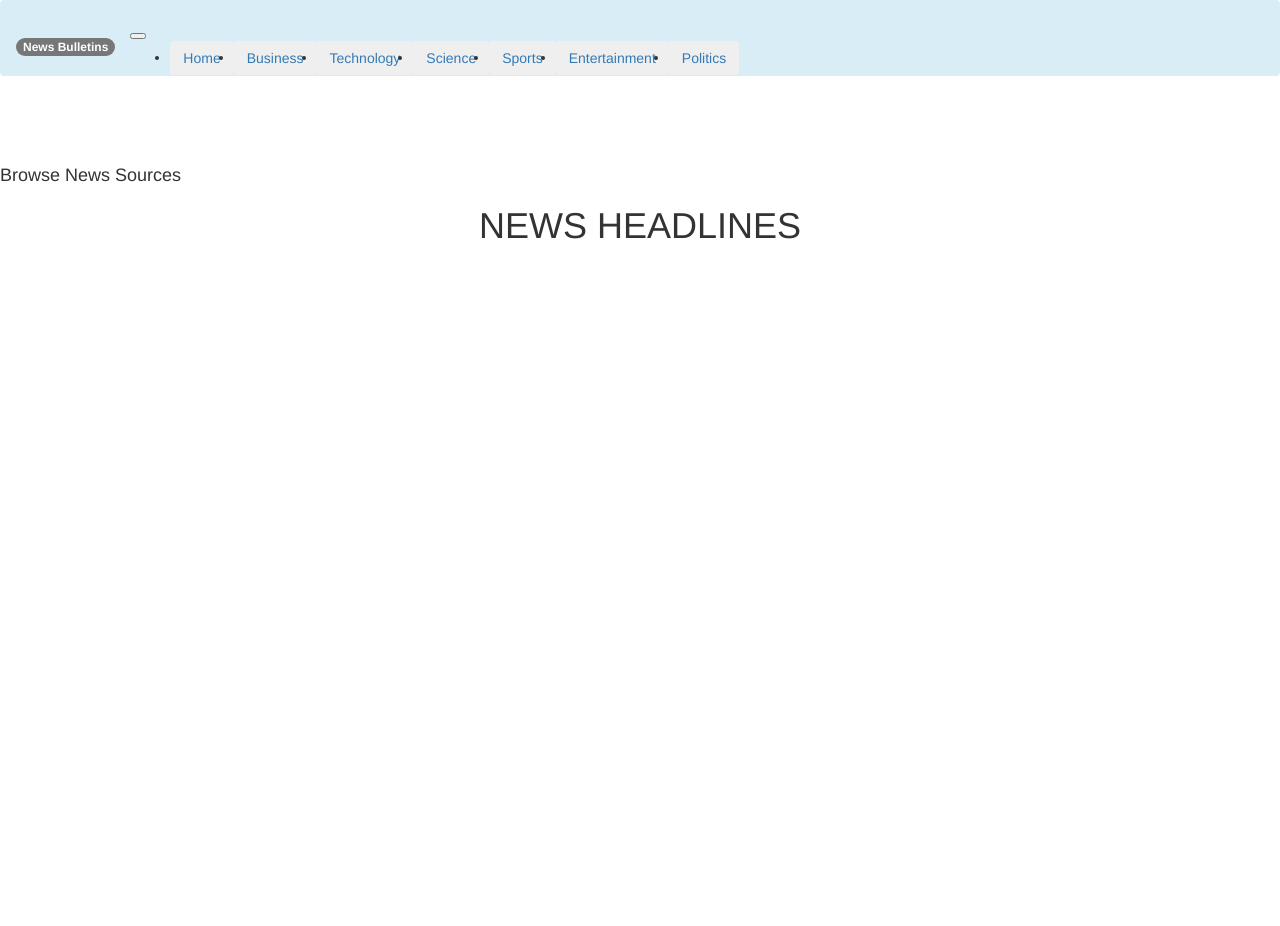
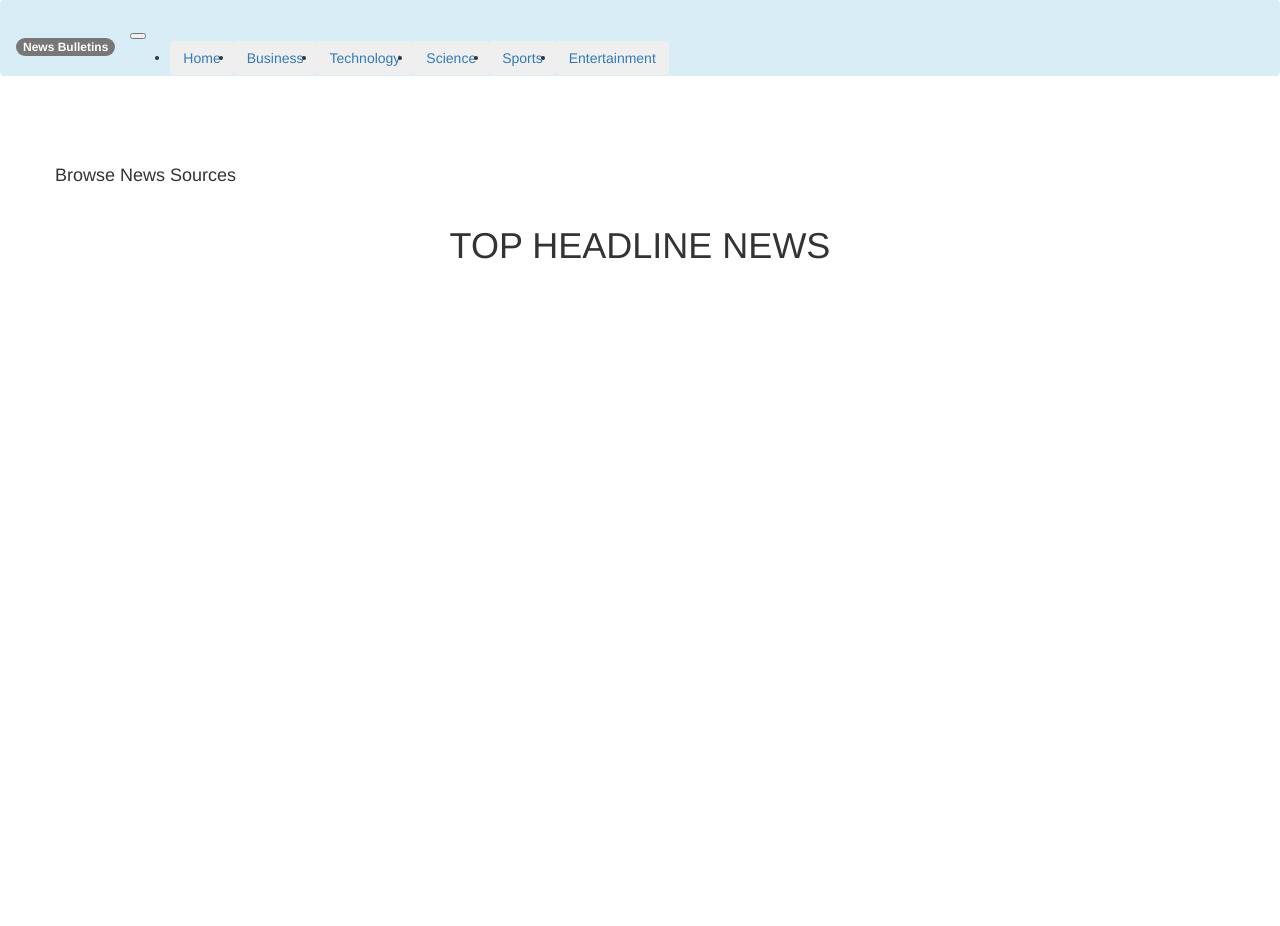
Before and after one commit to mercyakuku/News-Sources-App, a Flask app: template app/templates/index.html in a window 1280 px wide. Before the commit the page ends 239 px from the top, so only its background shows below. Run offline with Flask 2, Linux system fonts and the light colour scheme; the template is opened without the code that fills it, so the values that code supplies are empty; some libraries are stand-ins or nearby versions.

Commit message:
Updated requirements file

```diff
--- a/app/static/index.css
+++ b/app/static/index.css
@@ -1,3 +1,29 @@
+.main {
+  flex: 1 1 0;
+  display: flex;
+}
+.container-fluid {
+display: flex;
+}
+.col-9 {
+overflow-y: auto;
+height: 90vh; /* NEW */
+}
+
+
+
+
+
+
+
+
+
+
+
+
+
+
+
 /* .main {
     flex: 1 1 0;
     display: flex;
@@ -5,7 +31,26 @@
 .container-fluid {
   display: flex;
 }
-.col-9 {
-  overflow-y: auto;
-  height: 90vh;
-} */
+
+/* img{
+height: 200px;
+width: 200px;
+}
+.card{
+  height: 600px;
+  width: 1000px;
+}
+#row1{
+
+ height: 500px;
+
+}
+#nav{
+  margin-top: 40%;
+}
+#divmain{
+  margin-top: 10%;
+}
+#col1{
+  margin-top: 10%;
+}*/
--- a/app/templates/categories.html
+++ b/app/templates/categories.html
@@ -16,7 +16,7 @@
             <h5 class="card-title">{{category.author}}</h5>
             <p class="card-text">{{category.description}}</p>
             <a href="{{category.url}}">
-              <p class="card-text">Click here to view more details!</p>
+              <p class="card-text">Click here for more details!</p>
             </a>
           </div>
           <div class="card-footer">
--- a/app/templates/index.html
+++ b/app/templates/index.html
@@ -1,5 +1,5 @@
 {% extends 'base.html'%} {% block content %} {% block styles%} {{ super() }}
-<link rel="stylesheet" href="{{url_for('static',filename='css/index.css')}}"> {% endblock %}
+<link rel="stylesheet" href="{{url_for('static',filename='index.css')}}"> {% endblock %}
 <br>
 <br>
 <br>
@@ -28,7 +28,7 @@
         </div>
 
         <div class="col-9">
-          <h1 align="center"> NEWS HEADLINES</h3>
+          <h1 align="center"> TOP HEADLINE NEWS </h3>
           <div class="container">
             <div class="card-columns">
               {% for headlines in headlines %}
@@ -39,7 +39,7 @@
                   <h5 class="card-title">{{headlines.author}}</h5>
                   <p class="card-text">{{headlines.description}}</p>
                   <a href="{{headlines.url}}">
-                    <p class="card-text">Click here to view more details!</p>
+                    <p class="card-text">Click here for more details!</p>
                   </a>
                 </div>
                 <div class="card-footer">
--- a/app/templates/navbar.html
+++ b/app/templates/navbar.html
@@ -25,9 +25,6 @@
           <li class="nav-item">
             <a class="nav-link" href="/{{'categories/Entertainment'}}"><button type="button" class="btn btn-outline-primary">Entertainment</button></a>
           </li>
-          <li class="nav-item">
-            <a class="nav-link" href="/{{'categories/Politics'}}"><button type="button" class="btn btn-outline-primary">Politics</button></a>
-          </li>
         </ul>
       </div>
     </nav>
```
Also changed, not shown: app/templates/base.html (+67 -0 lines), requirements.txt (+37 -1 lines).
